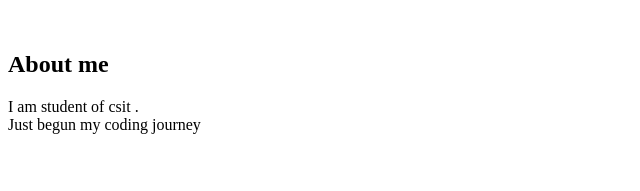
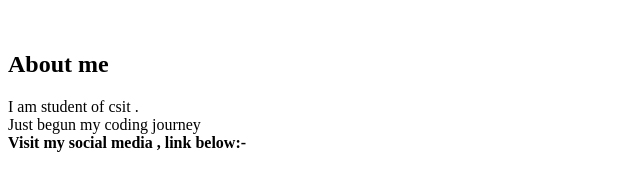
Before and after one commit to saphalkafle77-ai/html, a plain HTML site: page index.html in a window 1280 px wide. Shown: the part 119-310 px from the top of the page, without its empty margins (0-640 px from the left). Drawn offline with Linux system fonts and the light colour scheme.

Commit message:
social media

```diff
--- a/index.html
+++ b/index.html
@@ -18,6 +18,6 @@
 <h2> About me</h2>
 <div>I am student of csit . </div>
 <div>Just begun my coding journey </div>
-
+<div><b>Visit my social media , link below:-</b></div>
 
 </body>
```
